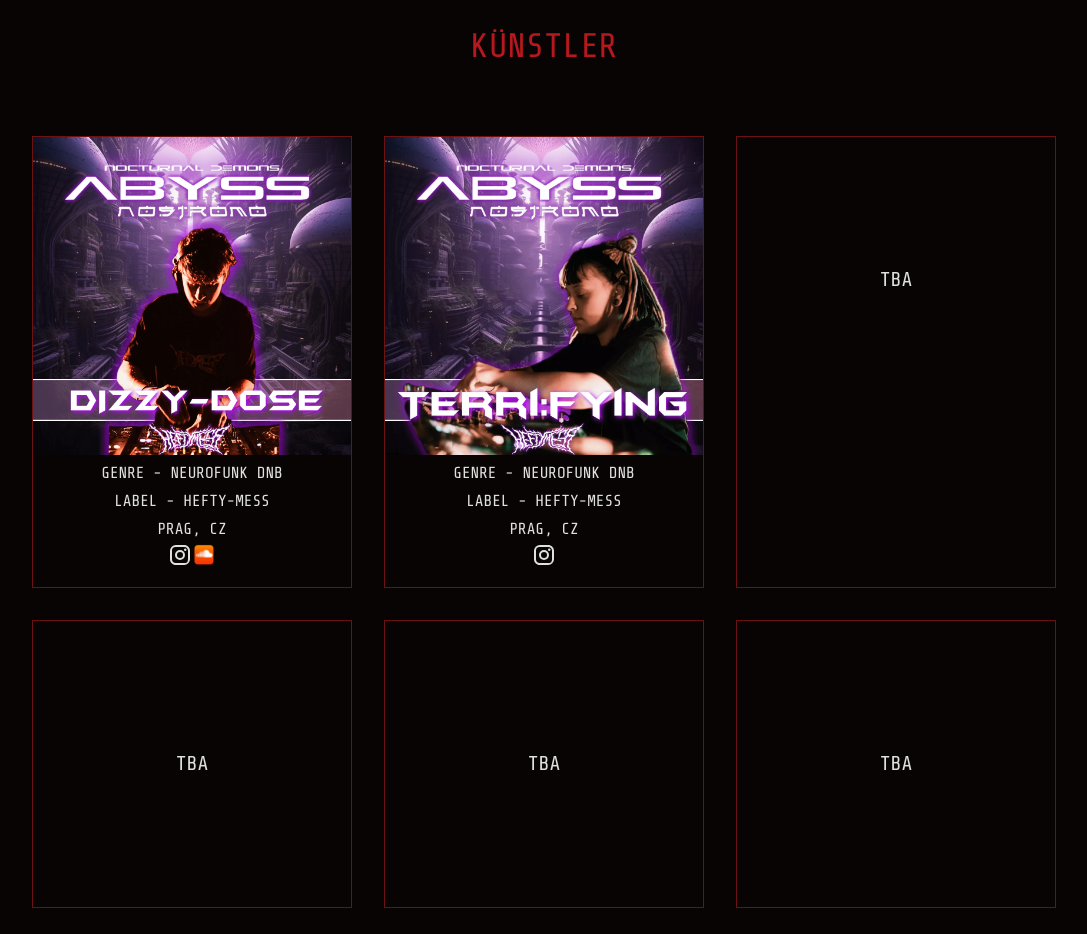
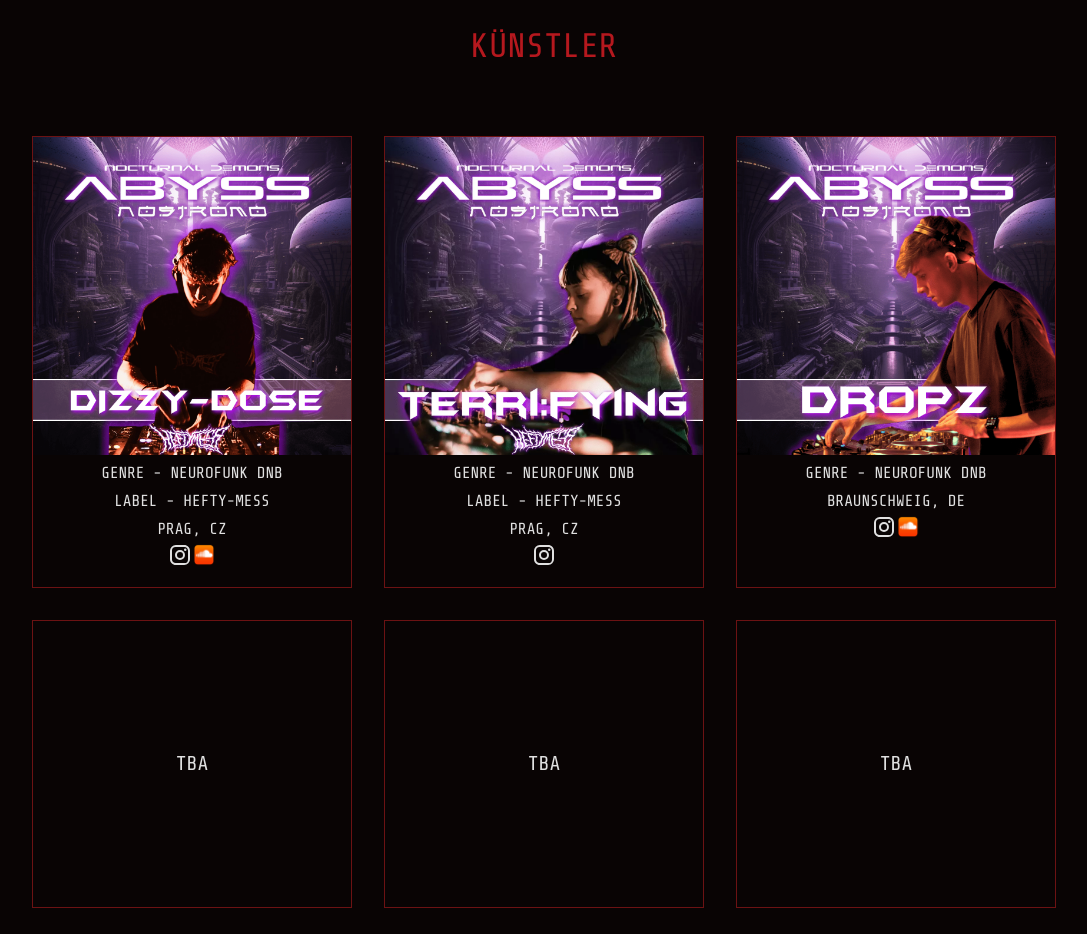
Before and after one commit to Waescheklammer/NocturnalDemons, a React (Create React App) app: page /details in a window 1280 px wide. Shown: the part 1560-2494 px from the top of the page, without its empty margins (96-1183 px from the left). Built offline with nearby package versions, Linux system fonts and the light colour scheme.

Commit message:
added dropz

```diff
--- a/src/data/eventinfo/Acts.ts
+++ b/src/data/eventinfo/Acts.ts
@@ -24,14 +24,14 @@ export const acts: Act[] = [
     img: "/images/artists/terri.webp",
   },
   {
-    name: "",
+    name: "DROPZ",
     genre: Genre.neurofunk,
     label: "",
-    nationality: Nationality.cz,
-    city: "",
-    soundcloudLink: "",
-    instagramLink: "",
-    img: "",
+    nationality: Nationality.de,
+    city: "Braunschweig",
+    soundcloudLink: "https://soundcloud.com/dropzdnb",
+    instagramLink: "https://www.instagram.com/dropz_dnb/",
+    img: "/images/artists/dropz.webp",
   },
   {
     name: "",
```
Also changed, not shown: public/images/artists/dropz.webp (added).
